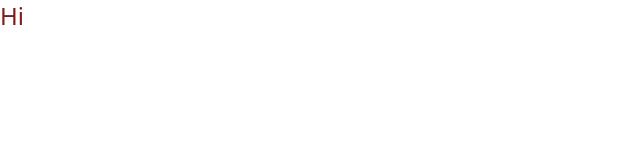
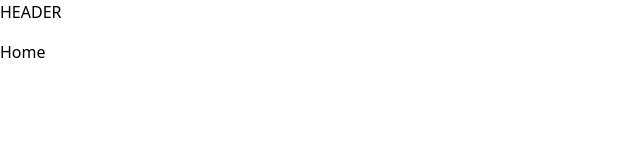
Before and after one commit to mariamdatuka/tbc-pay, a React (Vite) app: page / in a window 1280 px wide. Shown: the top 160 px of the page, without its empty margins (0-640 px from the left). Built offline with nearby package versions, Linux system fonts and the light colour scheme.

Commit message:
feat:add routing and implement layout header and homepage basic components

```diff
--- a/src/App.tsx
+++ b/src/App.tsx
@@ -1,7 +1,15 @@
+import { Route, Routes } from "react-router-dom";
+import Layout from "./components/Layout";
+import Home from "./pages/Home";
+
 function App() {
   return (
     <>
-      <h1 className="text-red-900 text-2xl">Hi</h1>
+      <Routes>
+        <Route path="/" element={<Layout />}>
+          <Route index path="/" element={<Home />} />
+        </Route>
+      </Routes>
     </>
   );
 }
--- /dev/null
+++ b/src/components/Header.tsx
@@ -0,0 +1,5 @@
+const Header = () => {
+  return <div>HEADER</div>;
+};
+
+export default Header;
--- /dev/null
+++ b/src/components/Layout.tsx
@@ -0,0 +1,15 @@
+import { Outlet } from "react-router-dom";
+import Header from "./Header";
+
+const Layout = () => {
+  return (
+    <>
+      <Header />
+      <main className="mt-4">
+        <Outlet />
+      </main>
+    </>
+  );
+};
+
+export default Layout;
--- a/src/main.tsx
+++ b/src/main.tsx
@@ -1,10 +1,13 @@
-import { StrictMode } from 'react'
-import { createRoot } from 'react-dom/client'
-import App from './App.tsx'
-import './index.css'
+import { StrictMode } from "react";
+import { createRoot } from "react-dom/client";
+import App from "./App.tsx";
+import "./index.css";
+import { BrowserRouter } from "react-router-dom";
 
-createRoot(document.getElementById('root')!).render(
+createRoot(document.getElementById("root")!).render(
   <StrictMode>
-    <App />
-  </StrictMode>,
-)
+    <BrowserRouter>
+      <App />
+    </BrowserRouter>
+  </StrictMode>
+);
--- /dev/null
+++ b/src/pages/Home.tsx
@@ -0,0 +1,7 @@
+import React from "react";
+
+const Home = () => {
+  return <div>Home</div>;
+};
+
+export default Home;
```
